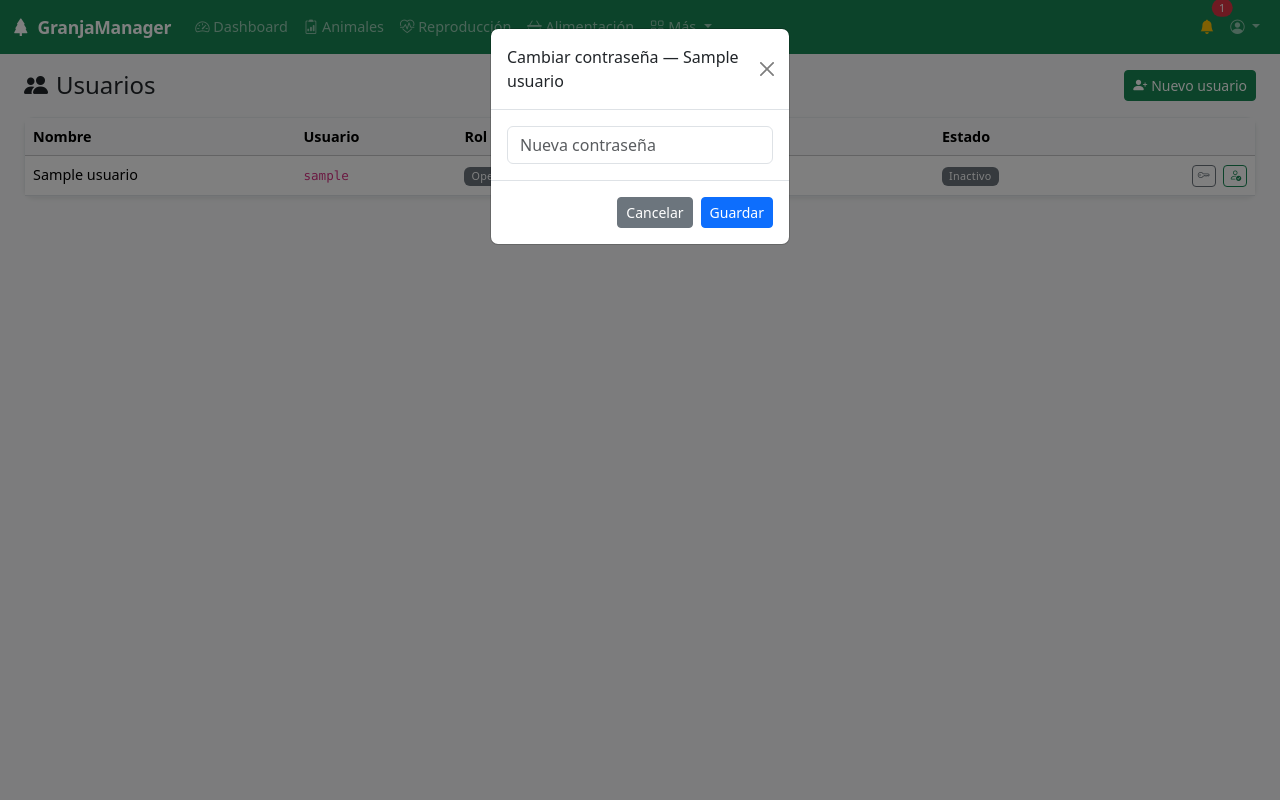
After one commit to GerarSanz/Granja, a FastAPI app: template templates/auth/usuarios.html in a window 1280 px wide, after a click that opens the changed part. The commit adds this page. Run offline with FastAPI, Linux system fonts and the light colour scheme; the template is opened without the code that fills it: most values are stand-ins (such as "Sample title", 1, 10 or a date in 2020); some libraries are stand-ins or nearby versions.

Commit message:
feat: gestion de usuarios — crear, activar/desactivar, cambiar password

```diff
--- /dev/null
+++ b/templates/auth/usuarios.html
@@ -0,0 +1,129 @@
+{% extends "base.html" %}
+{% block title %}Usuarios — GranjaManager{% endblock %}
+{% block content %}
+<div class="d-flex justify-content-between align-items-center mb-3">
+    <h4 class="mb-0"><i class="bi bi-people-fill me-2"></i>Usuarios</h4>
+    <button class="btn btn-success btn-sm" data-bs-toggle="modal" data-bs-target="#modalNuevo">
+        <i class="bi bi-person-plus-fill me-1"></i>Nuevo usuario
+    </button>
+</div>
+
+<div class="card shadow-sm">
+    <div class="table-responsive">
+        <table class="table table-hover mb-0">
+            <thead class="table-light">
+                <tr>
+                    <th>Nombre</th>
+                    <th>Usuario</th>
+                    <th>Rol</th>
+                    <th>WhatsApp</th>
+                    <th>Estado</th>
+                    <th></th>
+                </tr>
+            </thead>
+            <tbody>
+                {% for u in usuarios %}
+                <tr class="{% if not u.activo %}text-muted{% endif %}">
+                    <td>{{ u.nombre }}</td>
+                    <td><code>{{ u.username }}</code></td>
+                    <td>
+                        {% if u.rol == 'admin' %}
+                            <span class="badge bg-danger">Admin</span>
+                        {% else %}
+                            <span class="badge bg-secondary">Operario</span>
+                        {% endif %}
+                    </td>
+                    <td>{{ u.whatsapp or '—' }}</td>
+                    <td>
+                        {% if u.activo %}
+                            <span class="badge bg-success">Activo</span>
+                        {% else %}
+                            <span class="badge bg-secondary">Inactivo</span>
+                        {% endif %}
+                    </td>
+                    <td class="text-end">
+                        <button class="btn btn-xs btn-outline-secondary me-1"
+                                data-bs-toggle="modal" data-bs-target="#modalPwd{{ u.id }}">
+                            <i class="bi bi-key"></i>
+                        </button>
+                        {% if u.id != current_user.id %}
+                        <form method="post" action="/auth/usuarios/{{ u.id }}/toggle" class="d-inline">
+                            <button type="submit" class="btn btn-xs {% if u.activo %}btn-outline-danger{% else %}btn-outline-success{% endif %}">
+                                {% if u.activo %}<i class="bi bi-person-x"></i>{% else %}<i class="bi bi-person-check"></i>{% endif %}
+                            </button>
+                        </form>
+                        {% endif %}
+                    </td>
+                </tr>
+
+                <!-- Modal cambio contraseña -->
+                <div class="modal fade" id="modalPwd{{ u.id }}" tabindex="-1">
+                    <div class="modal-dialog modal-sm">
+                        <div class="modal-content">
+                            <div class="modal-header">
+                                <h6 class="modal-title">Cambiar contraseña — {{ u.nombre }}</h6>
+                                <button type="button" class="btn-close" data-bs-dismiss="modal"></button>
+                            </div>
+                            <form method="post" action="/auth/usuarios/{{ u.id }}/cambiar-password">
+                                <div class="modal-body">
+                                    <input type="password" name="password" class="form-control"
+                                           placeholder="Nueva contraseña" required minlength="6">
+                                </div>
+                                <div class="modal-footer">
+                                    <button type="button" class="btn btn-sm btn-secondary" data-bs-dismiss="modal">Cancelar</button>
+                                    <button type="submit" class="btn btn-sm btn-primary">Guardar</button>
+                                </div>
+                            </form>
+                        </div>
+                    </div>
+                </div>
+                {% endfor %}
+            </tbody>
+        </table>
+    </div>
+</div>
+
+<!-- Modal nuevo usuario -->
+<div class="modal fade" id="modalNuevo" tabindex="-1">
+    <div class="modal-dialog">
+        <div class="modal-content">
+            <div class="modal-header">
+                <h5 class="modal-title"><i class="bi bi-person-plus-fill me-2"></i>Nuevo usuario</h5>
+                <button type="button" class="btn-close" data-bs-dismiss="modal"></button>
+            </div>
+            <form method="post" action="/auth/usuarios/nuevo">
+                <div class="modal-body">
+                    <div class="mb-3">
+                        <label class="form-label">Nombre completo</label>
+                        <input type="text" name="nombre" class="form-control" required>
+                    </div>
+                    <div class="mb-3">
+                        <label class="form-label">Usuario (para iniciar sesión)</label>
+                        <input type="text" name="username" class="form-control" required
+                               autocomplete="off" autocapitalize="off">
+                    </div>
+                    <div class="mb-3">
+                        <label class="form-label">Contraseña</label>
+                        <input type="password" name="password" class="form-control" required minlength="6">
+                    </div>
+                    <div class="mb-3">
+                        <label class="form-label">Rol</label>
+                        <select name="rol" class="form-select">
+                            <option value="operario">Operario</option>
+                            <option value="admin">Administrador</option>
+                        </select>
+                    </div>
+                    <div class="mb-3">
+                        <label class="form-label">WhatsApp <span class="text-muted">(opcional, para alertas)</span></label>
+                        <input type="text" name="whatsapp" class="form-control" placeholder="34600000000">
+                    </div>
+                </div>
+                <div class="modal-footer">
+                    <button type="button" class="btn btn-secondary" data-bs-dismiss="modal">Cancelar</button>
+                    <button type="submit" class="btn btn-success">Crear usuario</button>
+                </div>
+            </form>
+        </div>
+    </div>
+</div>
+{% endblock %}
--- a/templates/base.html
+++ b/templates/base.html
@@ -87,6 +87,10 @@
                         <i class="bi bi-person-circle"></i> {{ current_user.nombre }}
                     </a>
                     <ul class="dropdown-menu dropdown-menu-end">
+                        {% if current_user.rol == 'admin' %}
+                        <li><a class="dropdown-item" href="/auth/usuarios"><i class="bi bi-people me-2"></i>Usuarios</a></li>
+                        <li><hr class="dropdown-divider"></li>
+                        {% endif %}
                         <li><a class="dropdown-item" href="/auth/logout"><i class="bi bi-box-arrow-right me-2"></i>Cerrar sesión</a></li>
                     </ul>
                 </li>
```
Also changed, not shown: routers/auth.py (+79 -0 lines).
